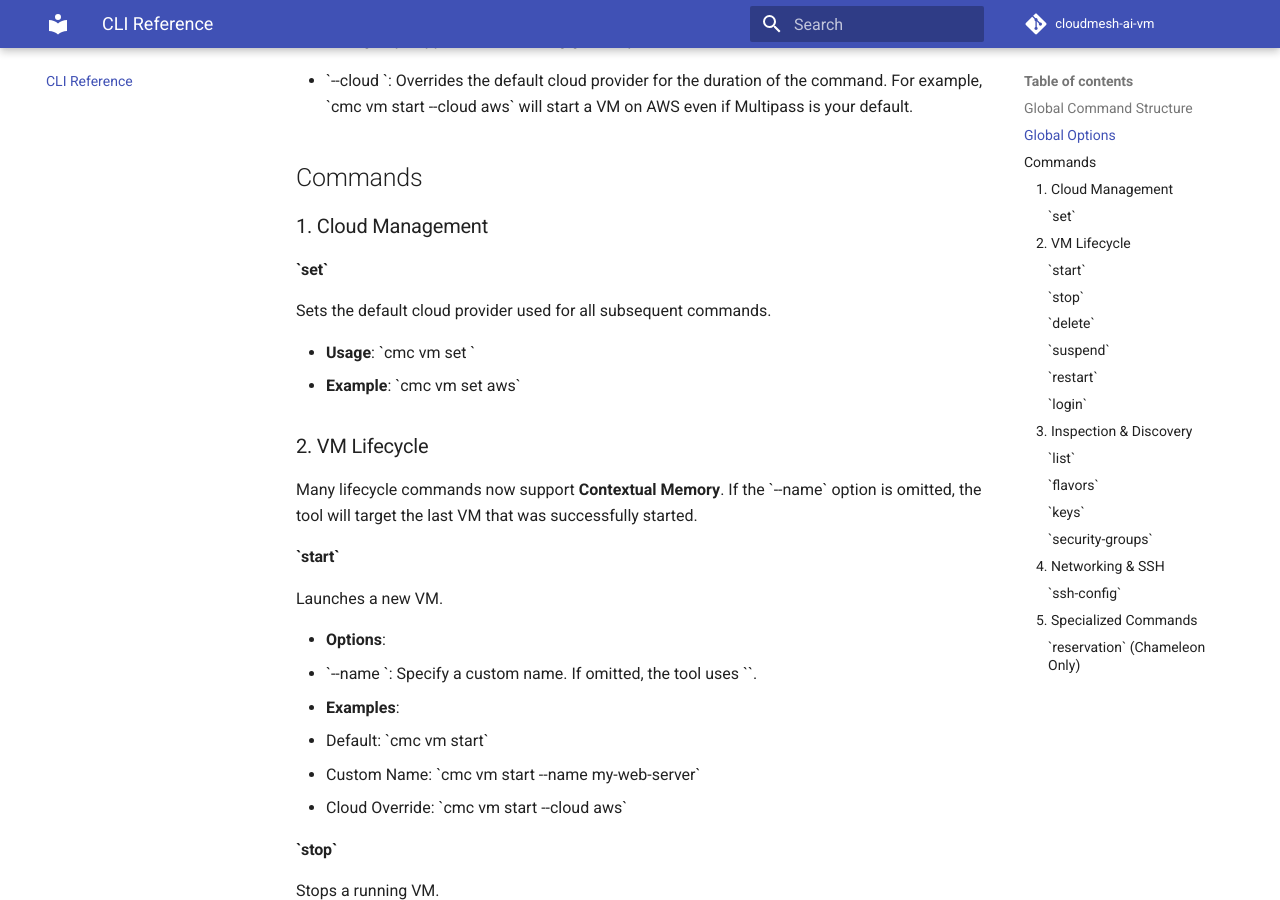
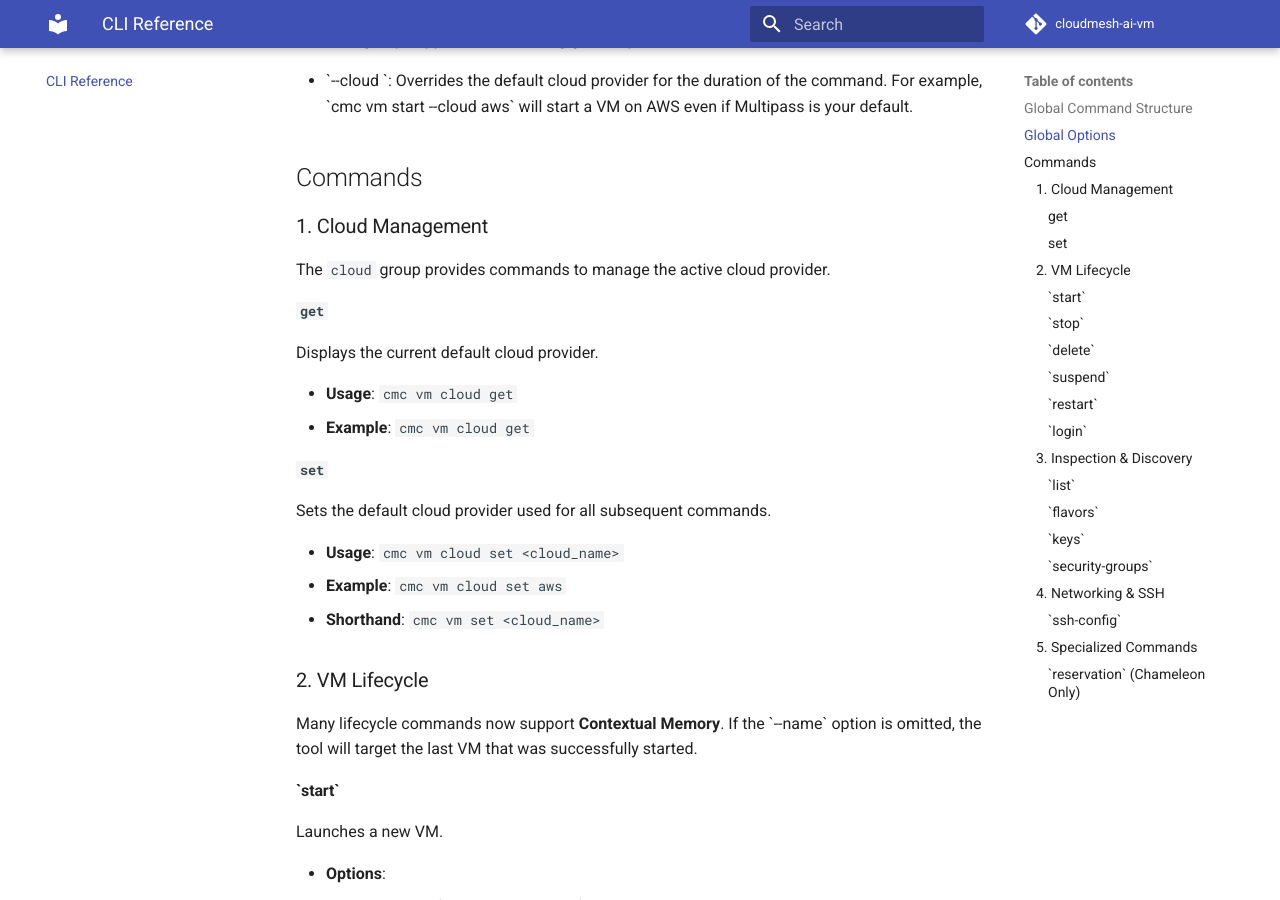
Before and after one commit to cloudmesh-ai/cloudmesh-ai-vm, an MkDocs documentation site: the page built from docs/cli.md, in a window 1280 px wide and 900 px high, scrolled down 434 px. Built offline with MkDocs 1.6.1 and Material for MkDocs 9.7.7, drawn with Linux system fonts in a browser that asks for light colours; comment, search, counter and statistics services are not loaded.

Commit message:
improve docs

```diff
--- a/docs/cli.md
+++ b/docs/cli.md
@@ -18,12 +18,22 @@ The \`vm\` group supports the following global option:
 
 ### 1. Cloud Management
 
-#### \`set\`
+The `cloud` group provides commands to manage the active cloud provider.
+
+#### `get`
+
+Displays the current default cloud provider.
+
+- **Usage**: `cmc vm cloud get`
+- **Example**: `cmc vm cloud get`
+
+#### `set`
 
 Sets the default cloud provider used for all subsequent commands.
 
-- **Usage**: \`cmc vm set <cloud_name>\`
-- **Example**: \`cmc vm set aws\`
+- **Usage**: `cmc vm cloud set <cloud_name>`
+- **Example**: `cmc vm cloud set aws`
+- **Shorthand**: `cmc vm set <cloud_name>`
 
 ### 2. VM Lifecycle
 
```
Also changed, not shown: README.md (+19 -12 lines).
